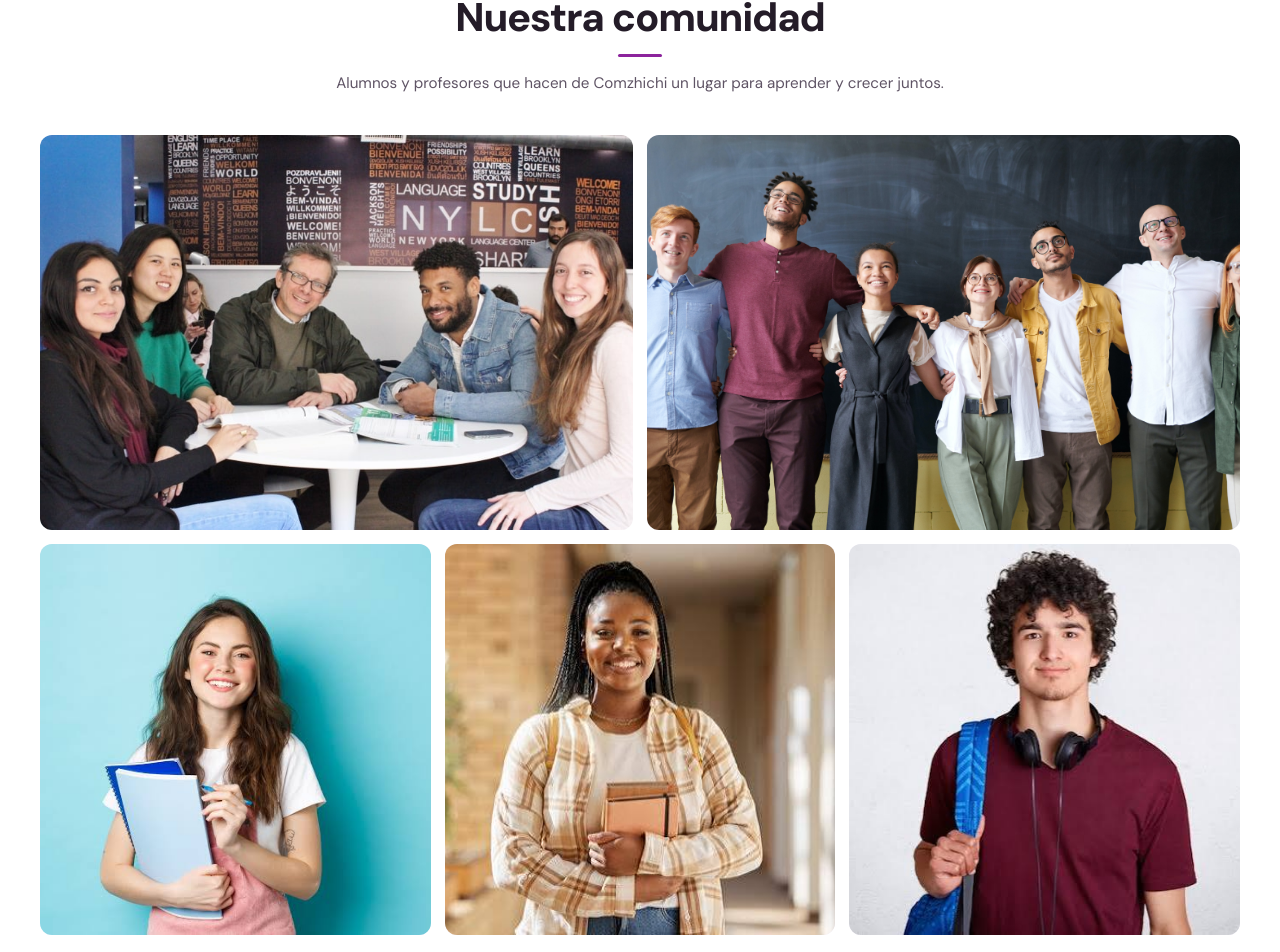
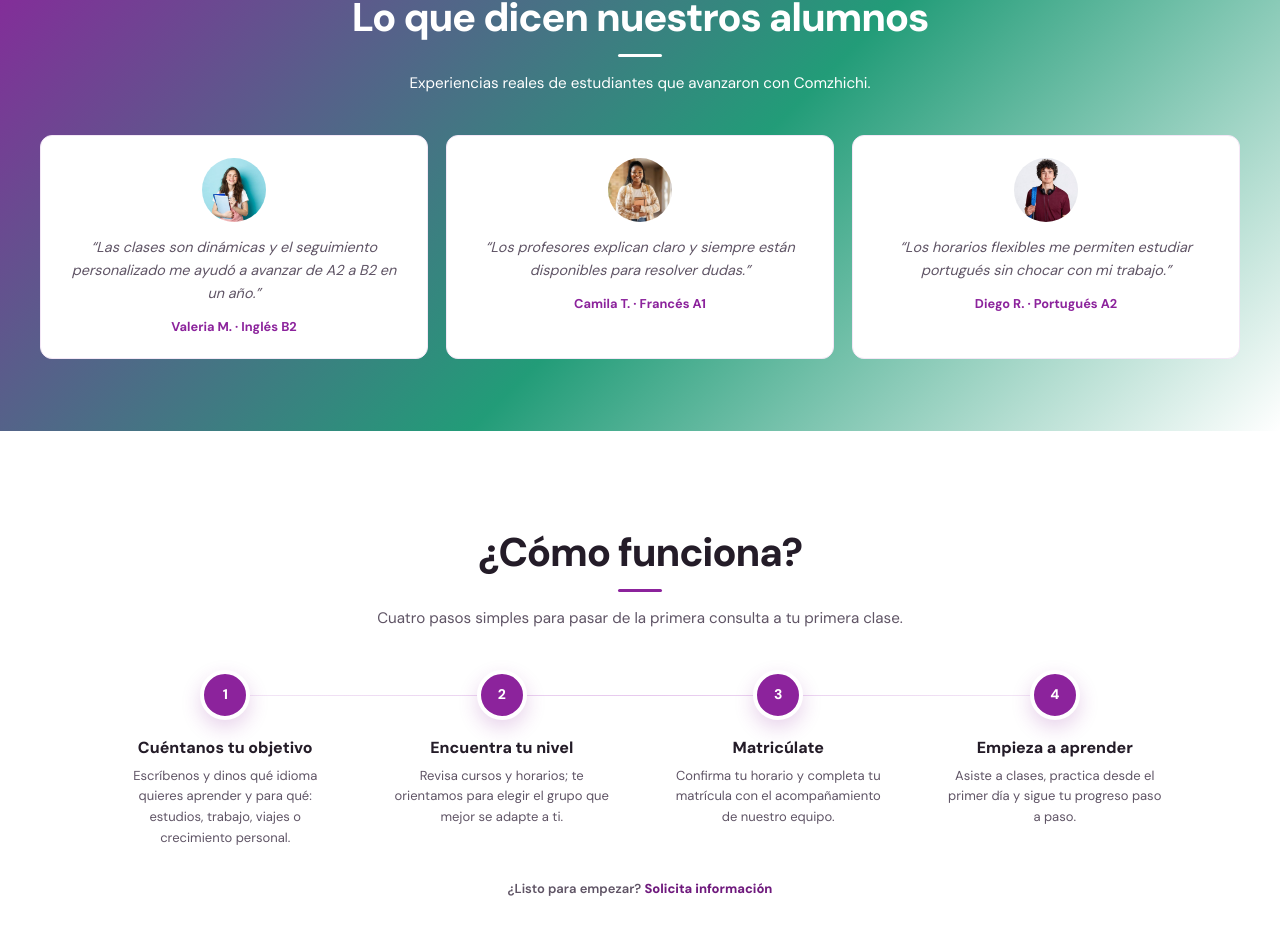
Before and after one commit to Comzhichi/comzhichi-landing, an Angular app: page / in a window 1280 px wide. Shown: the part 1359-2311 px from the top of the page. Built offline with nearby package versions, Linux system fonts and the light colour scheme.

Commit message:
feat: seccion testimonios con gradiente y fondos alternos

```diff
--- a/src/app/app.html
+++ b/src/app/app.html
@@ -6,34 +6,14 @@
   <main id="contenido" tabindex="-1">
     <app-hero></app-hero>
     <app-benefits></app-benefits>
-    <section class="gallery" id="comunidad" aria-labelledby="gallery-title">
+    <section class="testimonials-section" id="testimonios" aria-labelledby="testimonials-title">
       <div class="section-inner">
         <div class="section-head">
-          <h2 class="section-title" id="gallery-title">Nuestra comunidad</h2>
+          <h2 class="section-title" id="testimonials-title">Lo que dicen nuestros alumnos</h2>
           <p class="section-lead">
-            Alumnos y profesores que hacen de Comzhichi un lugar para aprender y crecer juntos.
+            Experiencias reales de estudiantes que avanzaron con Comzhichi.
           </p>
         </div>
-        <div class="gallery__grid">
-          <figure class="gallery__item gallery__item--wide">
-            <img src="hero-students.jpg" alt="Alumnos en clase en Comzhichi" loading="lazy" />
-          </figure>
-          <figure class="gallery__item gallery__item--wide">
-            <img src="teachers-team.jpg" alt="Equipo docente de Comzhichi" loading="lazy" />
-          </figure>
-          <figure class="gallery__item">
-            <img src="student-portrait-1.jpg" alt="Alumno de Comzhichi" loading="lazy" />
-          </figure>
-          <figure class="gallery__item">
-            <img src="student-portrait-2.jpg" alt="Alumna de Comzhichi" loading="lazy" />
-          </figure>
-          <figure class="gallery__item">
-            <img src="student-portrait-3.jpg" alt="Alumno de Comzhichi" loading="lazy" />
-          </figure>
-        </div>
-
-        <div class="testimonials">
-          <h3 class="testimonials__title">Lo que dicen nuestros alumnos</h3>
         <div class="testimonials__grid">
           <article class="testimonial">
             <img class="testimonial__avatar" src="student-portrait-1.jpg" alt="Valeria, alumna de inglés" loading="lazy" />
@@ -52,7 +32,6 @@
           </article>
         </div>
       </div>
-      </div>
     </section>
     <app-how-it-works></app-how-it-works>
     <app-impact></app-impact>
--- a/src/app/components/benefits/benefits.css
+++ b/src/app/components/benefits/benefits.css
@@ -1,6 +1,6 @@
 .benefits {
   padding: clamp(58px, 7vw, 86px) max(var(--gutter), calc((100% - var(--content-max)) / 2));
-  background: linear-gradient(180deg, var(--white) 0%, #fbf8ff 100%);
+  background: var(--white);
 }
 
 .benefits__grid {
--- a/src/app/components/impact/impact.css
+++ b/src/app/components/impact/impact.css
@@ -1,7 +1,6 @@
 .impact {
   padding: clamp(58px, 7vw, 86px) max(var(--gutter), calc((100% - var(--content-max)) / 2));
-  background:
-    radial-gradient(680px 360px at 100% 0%, rgba(231, 201, 238, 0.42), transparent 64%), #fbf8ff;
+  background: linear-gradient(135deg, var(--purple-600) 0%, var(--teal-600) 55%, var(--white) 100%);
 }
 
 .stats {
--- a/src/styles.css
+++ b/src/styles.css
@@ -371,6 +371,24 @@ main:focus {
 }
 
 /* =========================================================
+   Testimonials section
+   ========================================================= */
+.testimonials-section {
+  padding: clamp(46px, 6vw, 72px) max(var(--gutter), calc((100% - var(--content-max)) / 2));
+  background: linear-gradient(135deg, var(--purple-600) 0%, var(--teal-600) 55%, var(--white) 100%);
+  color: var(--white);
+}
+
+.testimonials-section .section-title,
+.testimonials-section .section-lead {
+  color: var(--white);
+}
+
+.testimonials-section .section-title::after {
+  background: var(--white);
+}
+
+/* =========================================================
    Testimonials
    ========================================================= */
 .testimonials {
```
Lines whose indentation alone changed are shown as unchanged.
